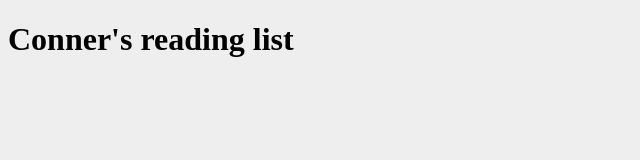
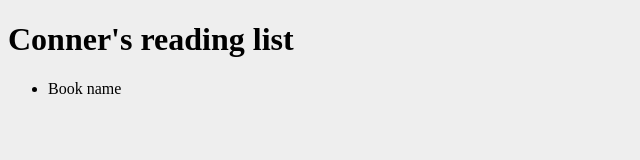
Before and after one commit to TRIF3X/GraphQL-Books, a React (Create React App) app in the folder client/: page / in a window 1280 px wide. Shown: the top 160 px of the page, without its empty margins (0-640 px from the left). Built offline with nearby package versions, Linux system fonts and the light colour scheme.

Commit message:
set up apollo client

```diff
--- a/client/package.json
+++ b/client/package.json
@@ -3,7 +3,10 @@
   "version": "0.1.0",
   "private": true,
   "dependencies": {
+    "apollo-boost": "^0.1.22",
+    "graphql": "^14.0.2",
     "react": "^16.6.3",
+    "react-apollo": "^2.3.2",
     "react-dom": "^16.6.3",
     "react-scripts": "2.1.1"
   },
@@ -21,5 +24,6 @@
     "not dead",
     "not ie <= 11",
     "not op_mini all"
-  ]
+  ],
+  "devDependencies": {}
 }
--- a/client/src/App.js
+++ b/client/src/App.js
@@ -1,11 +1,23 @@
 import React, { Component } from 'react';
+import ApolloClient from '../node_modules/apollo-boost';
+import { ApolloProvider } from '../node_modules/react-apollo';
+import BookList from './components/BookList.js';
+
+//apollo client set up
+ const client = new ApolloClient({
+   uri: 'http://localhost:9000/graphql' //location of our server
+})
+
 
 class App extends Component {
   render() {
     return (
-      <div id='main'>
-       <h1>Conner's reading list</h1>
-      </div>
+      <ApolloProvider client={ client }>
+        <div id='main'>
+          <h1>Conner's reading list</h1>
+          <BookList />
+        </div>
+      </ApolloProvider>
     );
   }
 }
--- /dev/null
+++ b/client/src/components/BookList.js
@@ -0,0 +1,15 @@
+import React, { Component } from 'react';
+
+class BookList extends Component {
+  render() {
+    return (
+      <div>
+        <ul id='book-list'>
+            <li>Book name</li>
+        </ul>
+      </div>
+    );
+  }
+}
+
+export default BookList;
```
Also changed, not shown: 2 other files (tests, documents, lock files or other folders).
